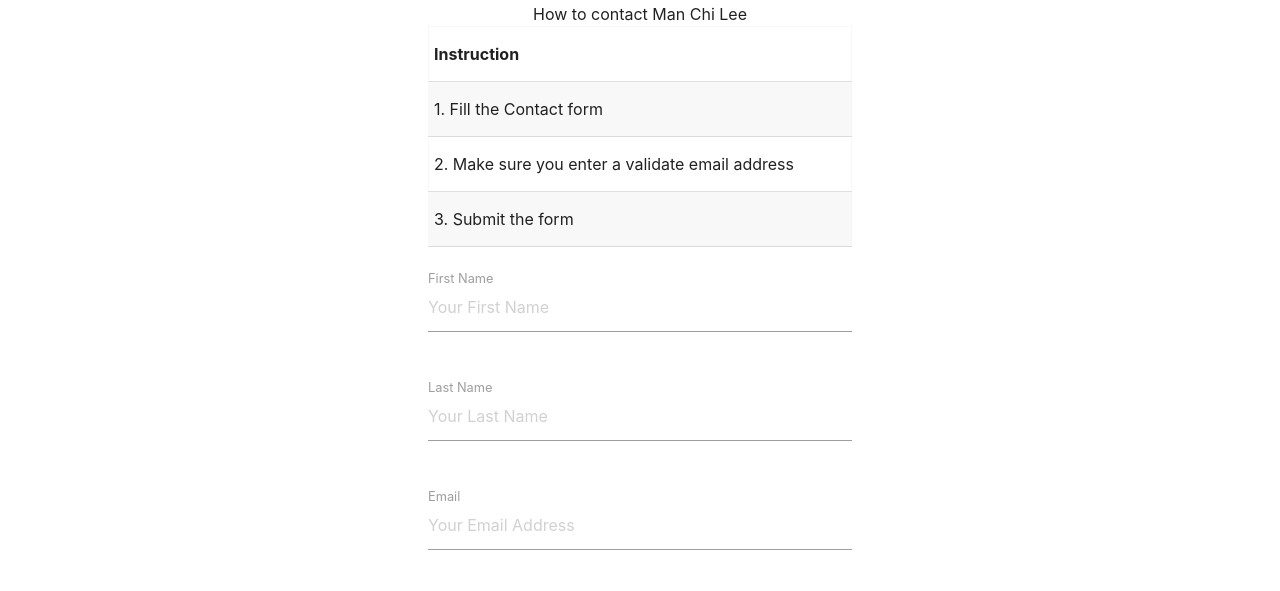
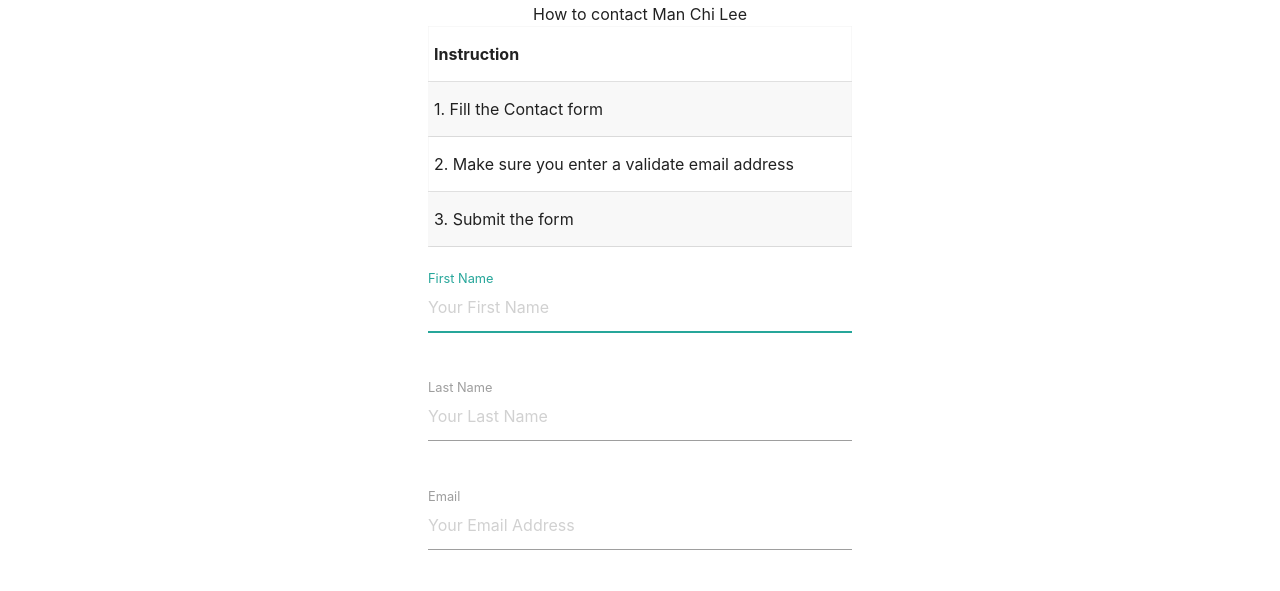
Before and after one commit to mlhmb/islt_7310, a plain HTML site: page islt_7310/contact.html in a window 1280 px wide. Shown: the part 186-777 px from the top of the page. Drawn offline with nearby package versions, Linux system fonts and the light colour scheme.

Commit message:
Auto focus input

```diff
--- a/islt_7310/contact.html
+++ b/islt_7310/contact.html
@@ -76,7 +76,7 @@
                         <form action="mailto:mlhmb@mail.missouri.edu?subject=Portfolio/Professional%20Website%20Contact">
                             <div class="row">
                                 <div class="input-field col s12">
-                                    <input id="first_name" name="first_name" placeholder="Your First Name" value="" required type="text"/>
+                                    <input id="first_name" name="first_name" placeholder="Your First Name" value="" required type="text" autofocus/>
                                     <label for="first_name" class="active">First Name</label>
                                 </div>
                             </div>
```
